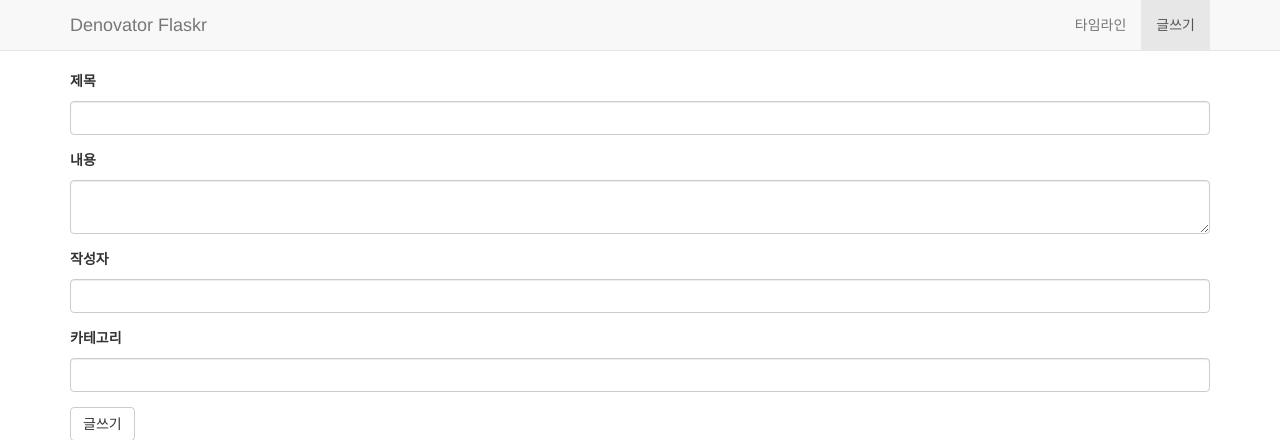
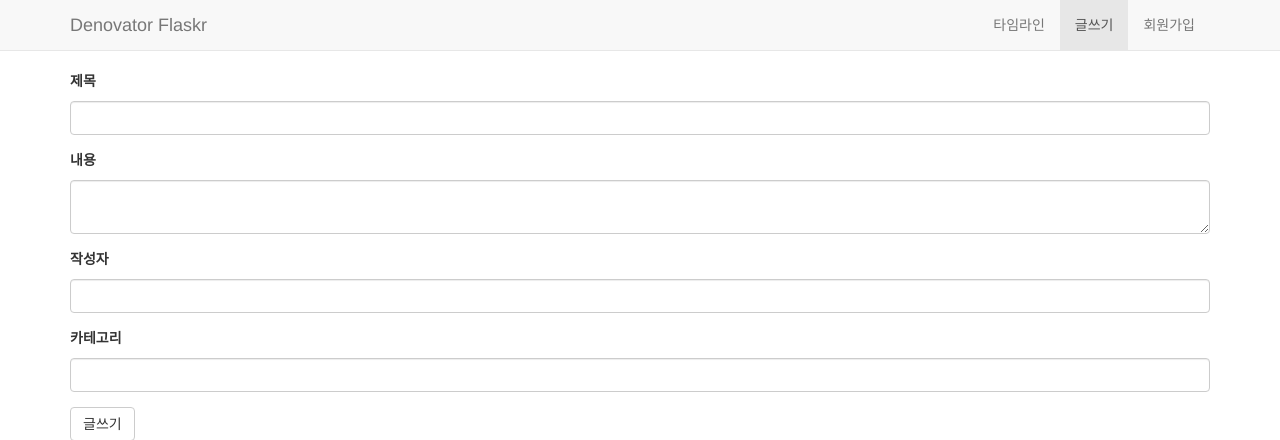
Before and after one commit to denovator/mochafac, a Flask app: page /article/create/ in a window 1280 px wide. Shown: the top 440 px of the page. Run offline with Flask 2, Linux system fonts and the light colour scheme; some libraries are stand-ins or nearby versions.

Commit message:
오예 회원가입 완료!!!!!!

```diff
--- a/app/controllers.py
+++ b/app/controllers.py
@@ -1,9 +1,10 @@
 # -*- coding: utf-8 -*-
 from flask import render_template, request, redirect, url_for, flash
+from werkzeug.security import generate_password_hash, check_password_hash
 from sqlalchemy import desc
 from app import app, db
-from app.forms import ArticleForm, CommentForm
-from app.models import Article, Comment
+from app.forms import ArticleForm, CommentForm, JoinForm
+from app.models import Article, Comment, User
 import sys
 reload(sys)
 sys.setdefaultencoding('UTF8')
@@ -16,6 +17,33 @@ def article_list():
         desc(Article.date_created)).all()
 
     return render_template('home.html', context=context, active_tab='article_list')
+
+
+@app.route('/user/join/', methods=['GET', 'POST'])
+def user_join():
+    form = JoinForm()
+    if request.method == 'GET':
+        return render_template('user/join.html', form=form, active_tab='user_join')
+    elif request.method == 'POST':
+        if form.validate_on_submit():
+            if db.session.query(User).filter(User.email == form.email.data).count() > 0:
+                flash(u'이미 가입된 이메일입니다.', 'danger')
+                return render_template('user/join.html', form=form, acive_tab='user_join')
+            # 사용자가 입력한 글 데이터로 User모델 인스턴스 생성
+            else:
+                user = User(
+                    email=form.email.data,
+                    password=generate_password_hash(form.password.data),
+                    name=form.name.data
+                )
+                # 데이터베이스에 데이터를 저장할 준비를 한다
+                db.session.add(user)
+                # 데이터베이스에 저장하라는 명령을 한다
+                db.session.commit()
+
+                flash(u'회원가입을 완료하였습니다.' 'success')
+                return redirect(url_for('user_join'))
+        return render_template('user/join.html', form=form, active_tab='user_join')
 
 
 @app.route('/article/create/', methods=['GET', 'POST'])
@@ -76,8 +104,10 @@ def comment_create(article_id):
             return redirect(url_for('article_detail', id=article_id))
         return render_template('article/create.html', form=form)
 
-######################################################################
-#코멘트지우기 연습중
+#
+# 코멘트지우기 연습중
+
+
 @app.route('/comment/delete/<int:id>', methods=['GET', 'POST'])
 def comment_delete(id):
     if request.method == 'GET':
@@ -91,8 +121,7 @@ def comment_delete(id):
         flash(u'댓글을 삭제하였습니다.', 'success')
         return redirect(url_for('article_list'))
 
-######################################################################
-
+#
 
 
 @app.route('/article/update/<int:id>', methods=['GET', 'POST'])
--- a/app/forms.py
+++ b/app/forms.py
@@ -7,6 +7,31 @@ from wtforms import (
 )
 from wtforms import validators
 from wtforms.fields.html5 import EmailField
+
+
+class JoinForm(Form):
+    email = EmailField(
+        u'이메일',
+        [validators.data_required(u'사용하실 이메일을 입력해주세요.')],
+        description={'placeholder': u'사용하실 이메일을 입력하세요.'}
+    )
+
+    password = PasswordField(
+        u'패스워드',
+        [validators.data_required(u'사용하실 패스워드를 입력해주세요.'),
+        validators.EqualTo('confirm_password', message=u'패스워드가 일치하지 않습니다.')],
+        description={'placeholder': u'사용하실 패스워드를 입력해주세요.'}
+    )
+    confirm_password = PasswordField(
+        u'패스워드 확인',
+        [validators.data_required(u'사용하실 패스워드를 한번 더 입력해주세요.')],
+        description={'placeholder': u'사용하실 패스워드를 한번 더 입력해주세요.'}
+    )
+    name = StringField(
+        u'이름',
+        [validators.data_required(u'당신의 이름을 입력해주세요.')],
+        description={'placeholder': u'당신의 이름을 입력하세요.'}
+    )
 
 
 class ArticleForm(Form):
--- a/app/templates/navbar.html
+++ b/app/templates/navbar.html
@@ -6,6 +6,7 @@
         <ul class="nav navbar-nav pull-right">
             <li{% if active_tab == 'timeline' %} class="active"{% endif %}><a href="{{ url_for('article_list') }}">타임라인</a></li>
             <li{% if active_tab == 'article_create' %} class="active"{% endif %}><a href="{{ url_for('article_create') }}">글쓰기</a></li>
+            <li{% if active_tab == 'user_join' %} class="active"{% endif %}><a href="{{ url_for('user_join') }}">회원가입</a></li>
         </ul>
     </div>
 </nav>
```
Also changed, not shown: app/templates/user/join.html (added, +29 -0 lines).
